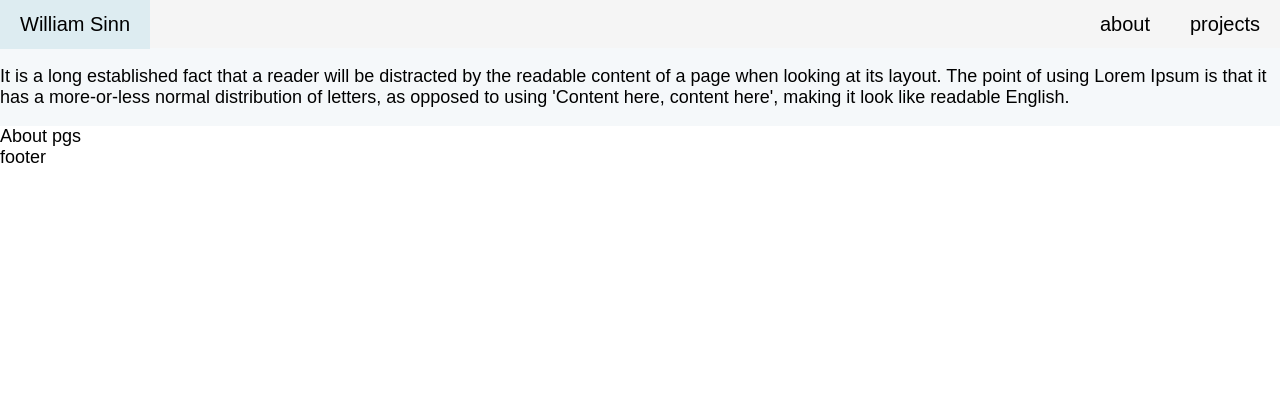
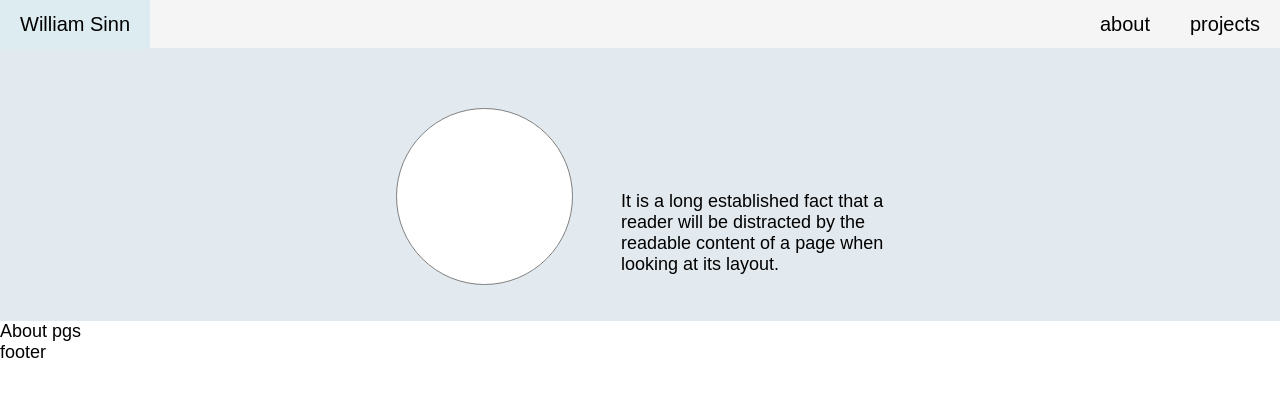
Before and after one commit to willsinn/ws-portfolio, a React (Create React App) app: page / in a window 1280 px wide. Shown: the top 396 px of the page. Built offline with nearby package versions, Linux system fonts and the light colour scheme; the HTML template or start-up script is replaced by a standard one.

Commit message:
add finished framework of top-section

```diff
--- a/src/App.css
+++ b/src/App.css
@@ -42,7 +42,22 @@ li {
 .top-section {
   display: flex;
   justify-content: center;
-  align-items: center;
-  background-color: #f5f8fa;
+  align-items: flex-end;
+  background-color: #e3eaef;
   width: 100%;
 }
+.picture-cont {
+  height: 175px;
+  min-height: 175px;
+  width: 175px;
+  min-width: 175px;
+  background-color: #fff;
+  border: 1px solid gray;
+  border-radius: 8em;
+  margin: 60px 12px 36px;
+}
+.summary-cont {
+  height: 100px;
+  width: 275px;
+  margin: 0 0 48px 36px;
+}
--- a/src/components/AboutPage.js
+++ b/src/components/AboutPage.js
@@ -10,10 +10,7 @@ const AboutPage = () => {
         <div className="summary-cont">
           <p className="summary-text">
             It is a long established fact that a reader will be distracted by
-            the readable content of a page when looking at its layout. The point
-            of using Lorem Ipsum is that it has a more-or-less normal
-            distribution of letters, as opposed to using 'Content here, content
-            here', making it look like readable English.
+            the readable content of a page when looking at its layout.
           </p>
         </div>
       </div>
```
